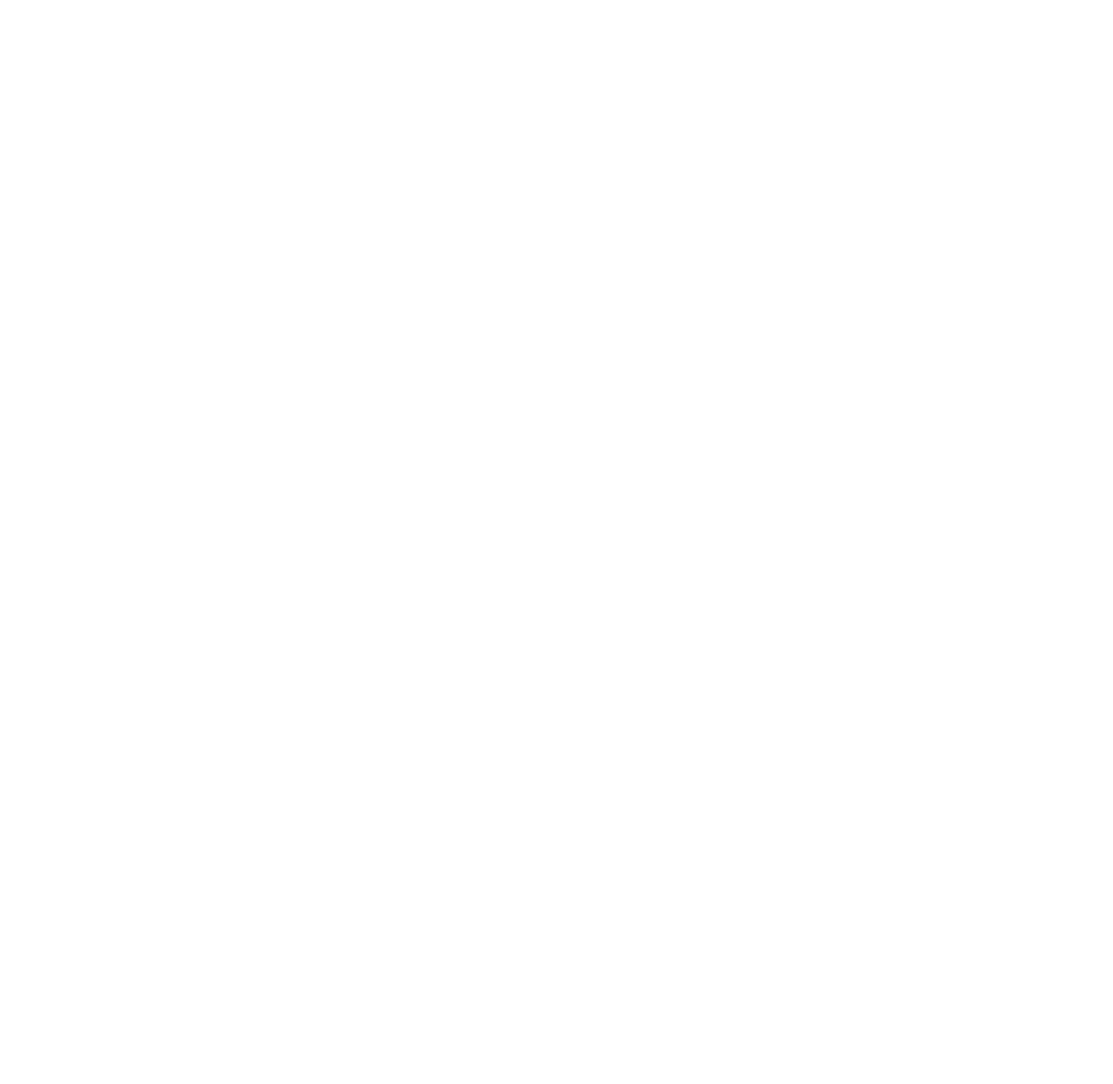
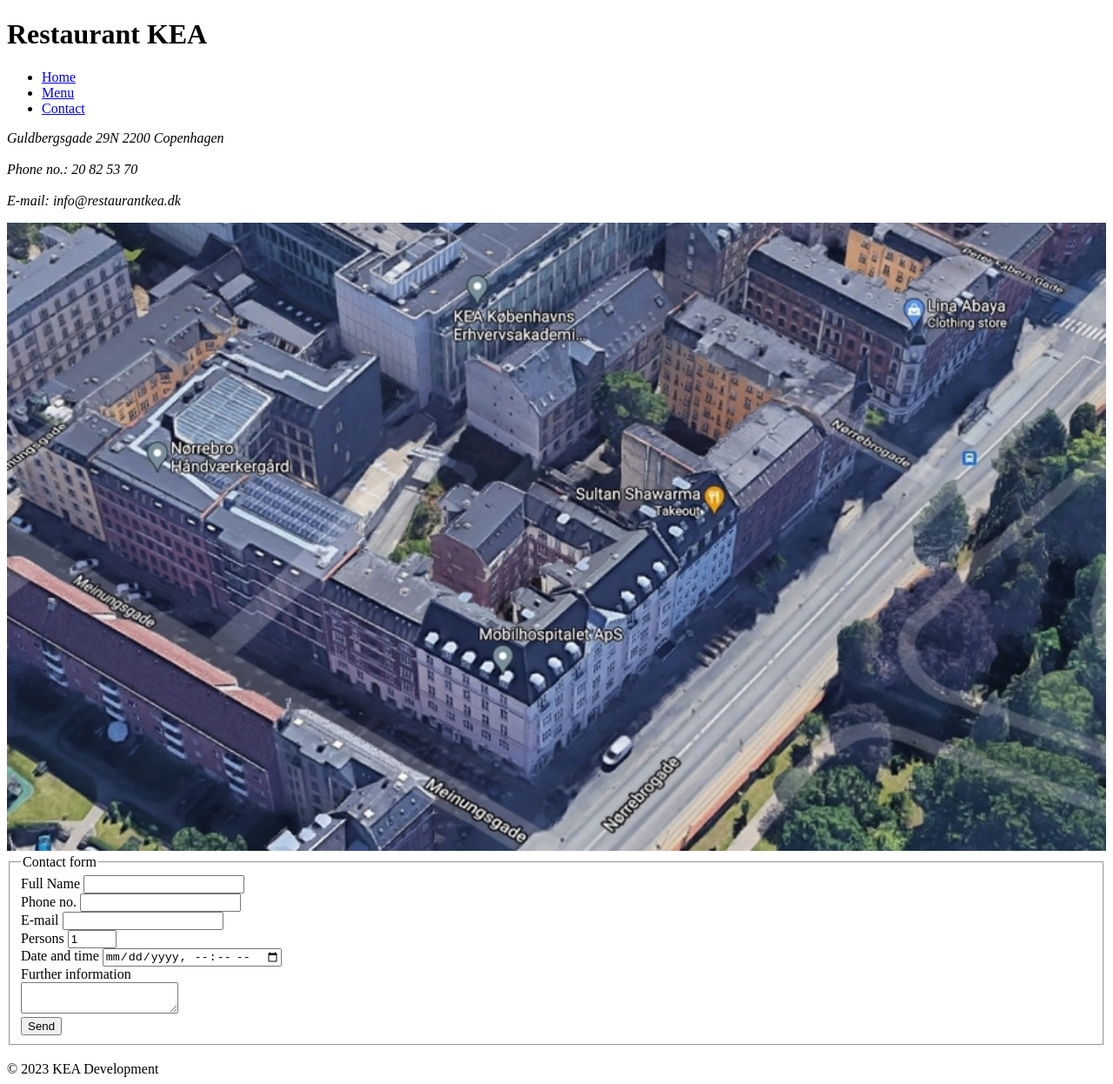
Before and after one commit to sofiaabrahamsen/HTML-Restaurant, a plain HTML site: page contact.html in a window 1280 px wide. Shown: the whole page at 87% size. Before the commit the page ends 800 px from the top, so only its background shows below. Drawn offline with Linux system fonts and the light colour scheme.

Commit message:
everything done

```diff
--- a/contact.html
+++ b/contact.html
@@ -6,6 +6,66 @@
     <title>Contact</title>
 </head>
 <body>
+    <header>
+        <h1>Restaurant KEA</h1>
+    </header>
+    <main>
+        <section>
+            <nav>
+                <ul>
+                    <li>
+                        <a href="index.html">Home</a>
+                    </li>
+                    <li>
+                        <a href="menu.html">Menu</a>
+                    </li>
+                    <li>
+                        <a href="contact.html">Contact</a>
+                    </li>
+                </ul>
+            </nav>
 
+            <p>
+                <i>
+                    Guldbergsgade 29N 2200 Copenhagen <br><br>
+                    Phone no.: 20 82 53 70 <br><br>
+                    E-mail: info@restaurantkea.dk
+                </i>
+            </p>
+
+            <img src="img/map.jpg" alt="kort" width="100%">
+
+            <form>
+                <fieldset> <!-- tilføjer border-->
+                    <legend>Contact form</legend> <!-- tilføjer en titel til fieldset-->
+
+                    <label for="name">Full Name</label>
+                    <input type="text" id="name" name="name" required><br>
+
+                    <label for="phone_number">Phone no.</label>
+                    <input type="number" id="phone_number" name="phone_number" required> <br>
+
+                    <label for="email">E-mail</label>
+                    <input type="email" id="email" name="email" required> <br>
+
+                    <label for="persons">Persons</label>
+                    <input type="number" id="persons" name="persons" min="1" max="10" step="1" value="1"> <br>
+                    <!-- step betyder at man incrementer med 1 hver gang -->
+                    <!-- value betyder at man starter på 1 -->
+
+                    <label for="date_and_time">Date and time</label>
+                    <input type="datetime-local" id="date_and_time" name="date_and_time" required><br>
+
+                    <label for="information">Further information</label> <br>
+                    <textarea id="information" name="information" rows="2" cols="20"></textarea> <br>
+
+                    <button>Send</button>
+                </fieldset>
+            </form>
+        </section>
+    </main>
+    <footer>
+        <br> &copy; 2023 KEA Development
+    </footer>
 </body>
 </html>
```
Also changed, not shown: menu.html (+1 -1 lines).
